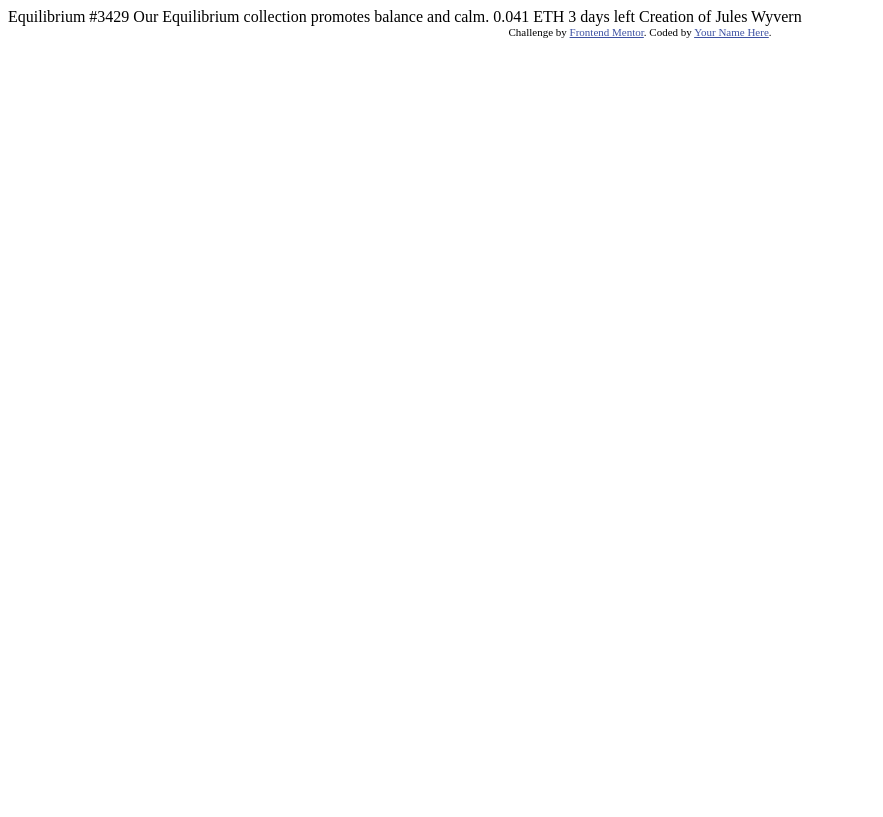
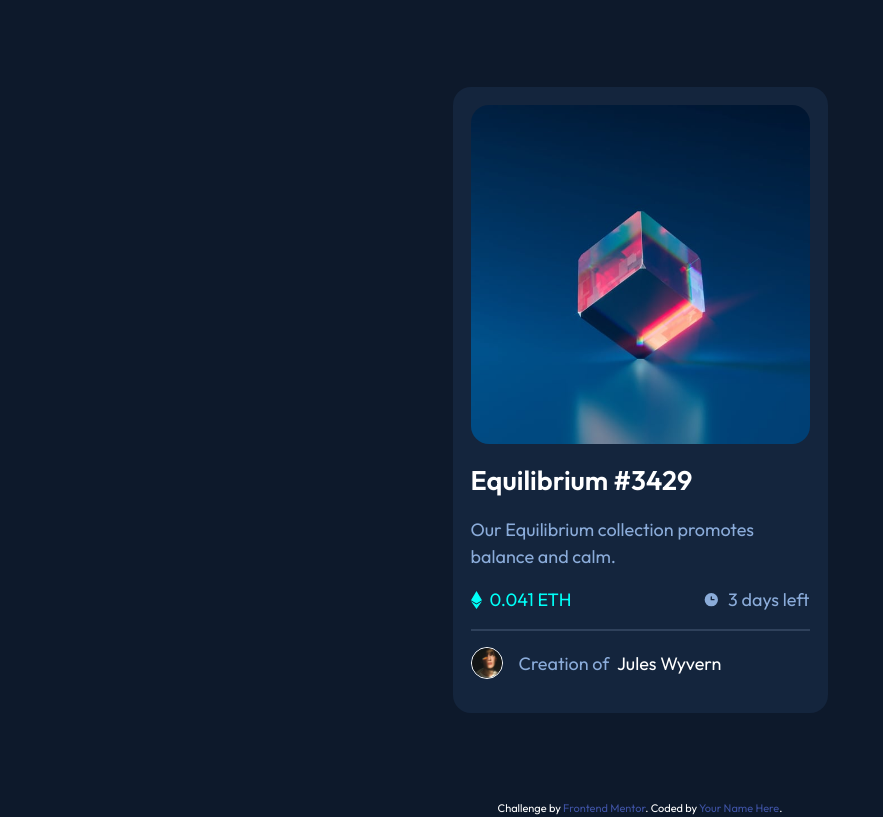
Before and after one commit to SunbearDay/nft-preview-card-component, a plain HTML site: page index.html in a window 1280 px wide. Shown: the whole page, without its empty margins (0-883 px from the left). Drawn offline with Linux system fonts and the light colour scheme.

Commit message:
Project basics done

```diff
--- a/index.html
+++ b/index.html
@@ -1,33 +1,73 @@
 <!DOCTYPE html>
 <html lang="en">
   <head>
-  <meta charset="UTF-8">
-  <meta name="viewport" content="width=device-width, initial-scale=1.0"> <!-- displays site properly based on user's device -->
+    <meta charset="UTF-8" />
+    <meta name="viewport" content="width=device-width, initial-scale=1.0" />
+    <!-- displays site properly based on user's device -->
 
-  <link rel="icon" type="image/png" sizes="32x32" href="./images/favicon-32x32.png">
+    <link
+      rel="icon"
+      type="image/png"
+      sizes="32x32"
+      href="./images/favicon-32x32.png"
+    />
 
     <title>Frontend Mentor | NFT preview card component</title>
 
+    <link rel="stylesheet" href="style.css" />
+
     <!-- Feel free to remove these styles or customise in your own stylesheet 👍 -->
     <style>
-    .attribution { font-size: 11px; text-align: center; }
-    .attribution a { color: hsl(228, 45%, 44%); }
+      .attribution {
+        font-size: 11px;
+        text-align: center;
+      }
+      .attribution a {
+        color: hsl(228, 45%, 44%);
+      }
     </style>
   </head>
   <body>
+    <main>
+      <div class="card">
+        <a class="card-header" href="#">
+          <img src="./images/image-equilibrium.jpg" alt="" />
+          <div>
+            <img class="icon-view" src="./images/icon-view.svg" alt="" />
+          </div>
+        </a>
 
-  Equilibrium #3429
+        <div class="card-body">
+          <a href="#"><h2>Equilibrium #3429</h2></a>
 
-  Our Equilibrium collection promotes balance and calm.
+          <p>Our Equilibrium collection promotes balance and calm.</p>
 
-  0.041 ETH
-  3 days left
+          <div>
+            <img src="./images/icon-ethereum.svg" alt="" />
+            <span>0.041 ETH</span>
 
-  Creation of Jules Wyvern
+            <img src="./images/icon-clock.svg" alt="" />
+            <span>3 days left</span>
+          </div>
+        </div>
 
+        <hr />
+
+        <div class="card-footer">
+          <img src="./images/image-avatar.png" alt="" />
+          <span>Creation of &nbsp;</span>
+          <a href="#">Jules Wyvern</a>
+        </div>
+      </div>
+    </main>
+
+    <footer>
       <div class="attribution">
-    Challenge by <a href="https://www.frontendmentor.io?ref=challenge" target="_blank">Frontend Mentor</a>.
-    Coded by <a href="#">Your Name Here</a>.
+        Challenge by
+        <a href="https://www.frontendmentor.io?ref=challenge" target="_blank"
+          >Frontend Mentor</a
+        >. Coded by <a href="#">Your Name Here</a>.
       </div>
+    </footer>
   </body>
 </html>
--- /dev/null
+++ b/style.css
@@ -0,0 +1,147 @@
+/* ./style.css */
+
+@import url('https://fonts.googleapis.com/css2?family=Outfit:wght@300;400;600&display=swap');
+
+:root {
+  --color-soft-blue: hsl(215, 51%, 70%);
+  --color-cyan: hsl(178, 100%, 50%);
+
+  --color-main-bg: hsl(217, 54%, 11%);
+  --color-card-bg: hsl(216, 50%, 16%);
+  --color-line: hsl(215, 32%, 27%);
+  --color-white: hsl(0, 0%, 100%);
+}
+
+/* Font size (paragraph): 18px */
+/* font-family: 'Outfit', sans-serif; */
+
+:is(*, *::before, *::after) {
+  box-sizing: border-box;
+}
+
+* {
+  margin: 0;
+}
+
+:is(html, body) {
+  height: 100%;
+}
+
+body {
+  background-color: var(--color-main-bg);
+  color: var(--color-white);
+  font-family: 'Outfit', sans-serif;
+  font-size: calc((18 / 16) * 1rem);
+  line-height: 1.5;
+}
+
+a {
+  color: var(--color-white);
+  text-decoration: none;
+}
+
+img {
+  display: block;
+  max-width: 100%;
+}
+
+main {
+  min-height: 100%;
+  display: grid;
+  place-items: center;
+}
+
+.card {
+  background-color: var(--color-card-bg);
+  border-radius: 1em;
+  padding: 1em;
+  width: 375px;
+}
+
+.card-header {
+  border-radius: 1em;
+  display: grid;
+  position: relative;
+  overflow: hidden;
+}
+
+.card-header > div {
+  display: grid;
+  inset: 0;
+  opacity: 0;
+  place-items: center;
+  position: absolute;
+}
+
+.card-header .icon-view {
+  z-index: 1;
+}
+
+.card-header > div::before {
+  background-color: hsla(178, 100%, 50%, 0.5);
+  content: "";
+  inset: 0;
+  position: absolute;
+}
+
+.card-header > div:hover {
+  opacity: 1;
+}
+
+.card-body a {
+  display: block;
+  margin-block: 1rem;
+}
+
+.card-body a:hover {
+  color: var(--color-cyan);
+}
+
+.card-body p {
+  color: var(--color-soft-blue);
+}
+
+.card-body > div {
+  align-items: center;
+  display: flex;
+  gap: 0.5rem;
+  margin-block: 1rem;
+  width: 100%;
+}
+
+.card-body > div > span:nth-of-type(1) {
+  color: var(--color-cyan);
+}
+
+.card-body > div > span:nth-of-type(2) {
+  color: var(--color-soft-blue);
+}
+
+.card-body > div > img:nth-of-type(2) {
+  margin-left: auto;
+}
+
+hr {
+  border: 1px solid var(--color-line);
+}
+
+.card-footer {
+  align-items: center;
+  display: flex;
+  margin-block: 1rem;
+}
+
+.card-footer img {
+  border: 1px solid var(--color-white);
+  border-radius: 100%;
+  height: 2rem;
+  margin-right: 1rem;
+}
+
+.card-footer span {
+  color: var(--color-soft-blue);
+}
+
+.card-footer a:hover {
+  color: var(--color-cyan);
+}
```
Lines whose indentation alone changed are shown as unchanged.
